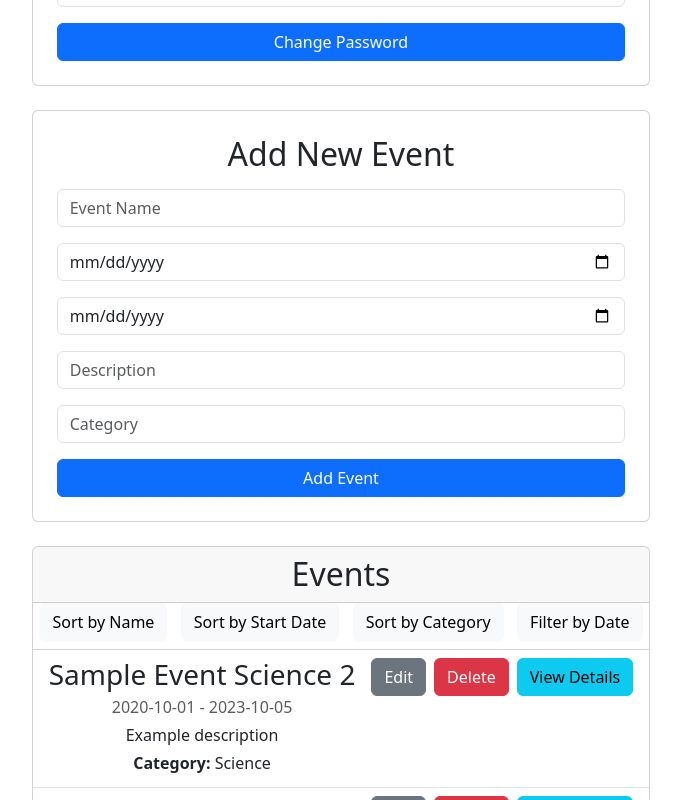
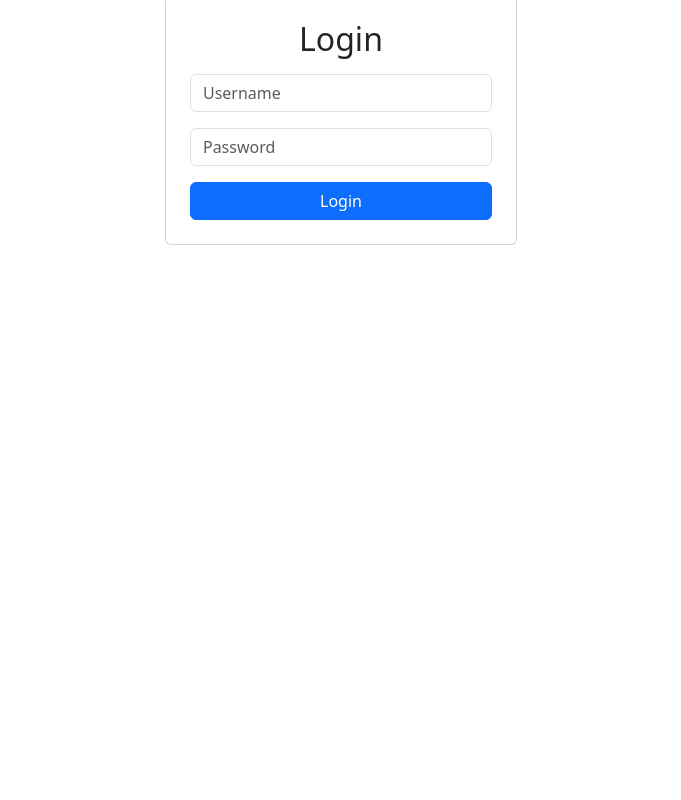
Before and after one commit to INGllOT/zad2.1, a React (Vite) app: page / in a window 1280 px wide. Shown: the part 320-1120 px from the top of the page, without its empty margins (299-980 px from the left). After the commit the page ends 800 px from the top, so only its background shows below. Built offline with nearby package versions, Linux system fonts and the light colour scheme.

Commit message:
final bez separacji logiki

```diff
--- a/package.json
+++ b/package.json
@@ -11,7 +11,8 @@
   "dependencies": {
     "bootstrap": "^5.3.3",
     "react": "^18.2.0",
-    "react-dom": "^18.2.0"
+    "react-dom": "^18.2.0",
+    "vis-timeline": "^7.7.3"
   },
   "devDependencies": {
     "@types/react": "^18.0.27",
--- a/src/App.tsx
+++ b/src/App.tsx
@@ -1,4 +1,6 @@
-import { useState } from "react";
+import React, { useState, useEffect, useRef, useCallback, useMemo } from "react";
+import { Timeline } from "vis-timeline/standalone";
+import "vis-timeline/styles/vis-timeline-graph2d.min.css";
 import "./App.css";
 import "bootstrap/dist/css/bootstrap.min.css";
 
@@ -7,36 +9,99 @@ function App() {
     {
       id: 1,
       name: "Sample Event History",
-      startDate: "2021-10-01",
-      endDate: "2023-10-05",
-      description: "Example description",
+      startDate: "2000-10-01",
+      endDate: "2004-10-05",
+      description: "Super history event !!!!",
       category: "History",
     },
     {
       id: 2,
       name: "Sample Event Sport",
-      startDate: "2023-10-01",
-      endDate: "2023-10-05",
-      description: "Example description",
+      startDate: "2004-10-01",
+      endDate: "2010-10-05",
+      description: "Example description about sport :)))",
       category: "Sport",
     },
     {
       id: 3,
       name: "Sample Event Science",
-      startDate: "2024-10-01",
-      endDate: "2023-10-05",
-      description: "Example description",
+      startDate: "2004-10-01",
+      endDate: "2008-10-05",
+      description: "Example description ---- SCIENCE ;)",
       category: "Science",
     },
     {
       id: 4,
       name: "Sample Event Science 2",
-      startDate: "2020-10-01",
-      endDate: "2023-10-05",
-      description: "Example description",
+      startDate: "2008-01-01",
+      endDate: "2015-10-05",
+      description: "Example description2 ---- SCIENCE ;)",
       category: "Science",
     },
+    {
+      id: 5,
+      name: "Sample Event Sport",
+      startDate: "1995-10-01",
+      endDate: "2000-10-05",
+      description: "Example description about sport :)))",
+      category: "Sport",
+    },
+
   ]);
+
+  const items = useMemo(() => {
+    return events.map((event) => {
+      return {
+        id: event.id,
+        content: `<b>${event.name}</b><br>${event.startDate}/${event.startDate}<br>${event.description}`,
+        start: event.startDate,
+        end: event.endDate,
+        style: `background-color: ${getCategoryColor(event.category)}; color: black; border-radius: 4px; padding: 5px;`,
+      };
+    });
+  }, [events, getCategoryColor]);
+
+
+  const options = useMemo(
+    () => ({
+      width: "100%",
+      height: "400px",
+      stack: true,
+      start: new Date("2010-01-01"),
+      end: new Date("2025-01-01"),
+      showCurrentTime: false, // Disable the current time indicator
+      verticalScroll: true, // Allow vertical scroll if needed
+      zoomable: false, // Disable zooming to avoid displaying dates at different zoom levels
+
+      format: {
+        minorLabels: {
+          // Hide date labels
+          day: "",
+          month: "",
+          year: "",
+        },
+        majorLabels: {
+          // Hide date labels
+          day: "",
+          month: "",
+          year: "",
+        },
+      }
+
+    }),
+    []
+  );
+
+  useEffect(() => {
+    if (timelineRef.current) {
+
+    const timeline = new Timeline(timelineRef.current, items, options);
+
+    return () => timeline.destroy(); // Cleanup on component unmount
+    }
+  }, [items, options]);
+
+  const timelineRef = useRef(null); // Create a reference for the timeline DOM element
 
   const [isLoggedIn, setIsLoggedIn] = useState(false);
   const [username, setUsername] = useState("");
@@ -54,6 +119,19 @@ function App() {
     description: "",
     category: "",
   });
+
+  function getCategoryColor(category : string) {
+    switch (category) {
+      case "History":
+        return "#FFD700"; // Gold for history
+      case "Science":
+        return "#87CEEB"; // Light blue for science
+      case "Sport":
+        return "#98FB98"; // Pale green for sport
+      default:
+        return "#ffffff"; // Default color
+    }
+  }
 
   const [oldEvent, editOldEvent] = useState({
     name: "",
@@ -77,7 +155,6 @@ function App() {
   };
 
     // Date filter state
-
     const [fromDate, setFromDate] = useState("");
     const [toDate, setToDate] = useState("");
     const [showFilterModal, setShowFilterModal] = useState(false);
@@ -113,7 +190,7 @@ function App() {
   };
 
   const handleSaveEvent = () => {
-    if (!newEvent.name || !newEvent.startDate || !newEvent.endDate) {
+    if (!newEvent.name || !newEvent.startDate || !newEvent.endDate ) {
       return;
     }
     setEvents([...events, { ...newEvent, id: events.length + 1 }]);
@@ -126,17 +203,6 @@ function App() {
     });
   };
 
-  // const handleEditEvent = () => {
-  //         setEvents(
-  //       events.map((event) =>
-  //         event.id === editingEventId ? { ...event, ...newEvent } : event
-  //       )
-  //     );
-  //     setEditingEventId(null);
-  //     closeEditEvent();
-  // };
-
-
   const handleEditEvent = () => {
     setEvents(
       events.map((event) =>
@@ -144,7 +210,7 @@ function App() {
       )
     );
     setEditingEventId(null);
-    setShowEditModal(false);
+    closeEditEvent();
     editOldEvent({
       name: "",
       startDate: "",
@@ -153,32 +219,6 @@ function App() {
       category: "",
     });
   };
-
-
-
-
-  // const handleSaveEvent = () => {
-  //   if (!newEvent.name || !newEvent.startDate || !newEvent.endDate) {
-  //     return;
-  //   }
-  //   if (editingEventId) {
-  //     setEvents(
-  //       events.map((event) =>
-  //         event.id === editingEventId ? { ...event, ...newEvent } : event
-  //       )
-  //     );
-  //     setEditingEventId(null);
-  //   } else {
-  //     setEvents([...events, { ...newEvent, id: events.length + 1 }]);
-  //   }
-  //   setNewEvent({
-  //     name: "",
-  //     startDate: "",
-  //     endDate: "",
-  //     description: "",
-  //     category: "",
-  //   });
-  // };
 
   const toggleSortOrder = (criterion) => {
     if (sortCriterion === criterion) {
@@ -206,25 +246,26 @@ const filteredAndSortedEvents = [...filteredEvents].sort((a, b) => {
   return sortOrder === "asc" ? (aValue > bValue ? 1 : -1) : (aValue < bValue ? 1 : -1);
 });
 
+  // const sortedEvents = [...events].sort((a, b) => {
+  //   let aValue = a[sortCriterion];
+  //   let bValue = b[sortCriterion];
 
-  const sortedEvents = [...events].sort((a, b) => {
-    let aValue = a[sortCriterion];
-    let bValue = b[sortCriterion];
+  //   if (sortCriterion === "startDate" || sortCriterion === "endDate") {
+  //     aValue = new Date(aValue).getTime();
+  //     bValue = new Date(bValue).getTime();
+  //   } else {
+  //     aValue = aValue.toString().toLowerCase();
+  //     bValue = bValue.toString().toLowerCase();mjuyt
+  //   }
 
-    if (sortCriterion === "startDate" || sortCriterion === "endDate") {
-      aValue = new Date(aValue).getTime();
-      bValue = new Date(bValue).getTime();
-    } else {
-      aValue = aValue.toString().toLowerCase();
-      bValue = bValue.toString().toLowerCase();
-    }
+  //   if (sortOrder === "asc") {
+  //     return aValue > bValue ? 1 : -1;
+  //   } else {
+  //     return aValue < bValue ? 1 : -1;
+  //   }
+  // });
 
-    if (sortOrder === "asc") {
-      return aValue > bValue ? 1 : -1;
-    } else {
-      return aValue < bValue ? 1 : -1;
-    }
-  });
+
 
   const printEvents = () => {
     const printWindow = window.open("", "_blank");
@@ -261,12 +302,9 @@ const filteredAndSortedEvents = [...filteredEvents].sort((a, b) => {
     printWindow.print();
   };
 
-
-
   const [editingEventId, setEditingEventId] = useState(null);
   const [selectedEvent, setSelectedEvent] = useState(null);
   const [showEditModal, setShowEditModal] = useState(null);
-
 
 
   const editEvent = (event) => {
@@ -296,9 +334,7 @@ const filteredAndSortedEvents = [...filteredEvents].sort((a, b) => {
     <div className="container my-5">
       <h1 className="text-center mb-4">Event Timeline</h1>
 
-
-
-      {isLoggedIn ? (
+      {!isLoggedIn ? (
         <div className="card p-4 mb-4">
           <h2 className="mb-3">Login</h2>
           <input
@@ -333,17 +369,27 @@ const filteredAndSortedEvents = [...filteredEvents].sort((a, b) => {
             <button onClick={handleChangePassword} className="btn btn-primary">Change Password</button>
           </div>
 
-
-
           <div className="card p-4 mb-4">
-            <h2 className="mb-3">{editingEventId ? "Edit Event" : "Add New Event"}</h2>
+            <h2 className="mb-3">Add New Event</h2>
+            <div className="form-row">
             <input type="text" className="form-control mb-3" placeholder="Event Name" value={newEvent.name} onChange={(e) => setNewEvent({ ...newEvent, name: e.target.value })} />
             <input type="date" className="form-control mb-3" placeholder="Start Date" value={newEvent.startDate} onChange={(e) => setNewEvent({ ...newEvent, startDate: e.target.value })} />
             <input type="date" className="form-control mb-3" placeholder="End Date" value={newEvent.endDate} onChange={(e) => setNewEvent({ ...newEvent, endDate: e.target.value })} />
             <input type="text" className="form-control mb-3" placeholder="Description" value={newEvent.description} onChange={(e) => setNewEvent({ ...newEvent, description: e.target.value })} />
-            <input type="text" className="form-control mb-3" placeholder="Category" value={newEvent.category} onChange={(e) => setNewEvent({ ...newEvent, category: e.target.value })} />
-            <button onClick={handleSaveEvent} className="btn btn-primary">{editingEventId ? "Update Event" : "Add Event"}</button>
+            <select className="form-control mb-3" value={newEvent.category} onChange={(e) => setNewEvent({ ...newEvent, category: e.target.value })}>
+                <option value="" disabled>Select category</option>
+                <option value="history">History</option>
+                <option value="science">Science</option>
+                <option value="sport">Sport</option>
+            </select>
+            <button onClick={handleSaveEvent} className="btn btn-primary">Add Event</button>
+            </div>
           </div>
+
+    <div className="container my-5">
+      <h1 className="text-center mb-4">Event Timeline</h1>
+      <div ref={timelineRef} />
+    </div>
 
           <div className="card">
             <h2 className="card-header">Events</h2>
@@ -355,7 +401,7 @@ const filteredAndSortedEvents = [...filteredEvents].sort((a, b) => {
             </div>
             <ul className="list-group list-group-flush">
               {filteredAndSortedEvents.map((event) => (
-                <li key={event.id} className="list-group-item d-flex align-items-start">
+                <li key={event.id} className="list-group-item d-flex align-items-start" style={{ backgroundColor: getCategoryColor(event.category) }}>
                   <div className="flex-grow-1">
                     <h3 className="mb-1">{event.name}</h3>
                     <p className="mb-1 text-muted">{event.startDate} - {event.endDate}</p>
@@ -369,7 +415,6 @@ const filteredAndSortedEvents = [...filteredEvents].sort((a, b) => {
               ))}
             </ul>
           </div>
-
 
           {showFilterModal && (
         <div className="modal" style={{ display: "block", backgroundColor: "rgba(0,0,0,0.5)" }}>
@@ -422,10 +467,13 @@ const filteredAndSortedEvents = [...filteredEvents].sort((a, b) => {
             <input type="date" className="form-control mb-3" placeholder="Start Date" value={showEditModal.startDate} onChange={(e) => editEvent({ ...oldEvent, startDate: e.target.value })} />
             <input type="date" className="form-control mb-3" placeholder="End Date" value={showEditModal.endDate} onChange={(e) => editEvent({ ...oldEvent, endDate: e.target.value })} />
             <input type="text" className="form-control mb-3" placeholder="Description" value={showEditModal.description} onChange={(e) => editEvent({ ...oldEvent, description: e.target.value })} />
-            <input type="text" className="form-control mb-3" placeholder="Category" value={showEditModal.category} onChange={(e) => editEvent({ ...oldEvent, category: e.target.value })} />
+            <select className="form-control mb-3" value={showEditModal.category} onChange={(e) => editEvent({ ...oldEvent, category: e.target.value })}>
+                <option value="History">History</option>
+                <option value="Science">Science</option>
+                <option value="Sport">Sport</option>
+            </select>
             <button onClick={handleEditEvent} className="btn btn-primary">Update Event</button>
           </div>
-
                   <div className="modal-footer">
                     <button type="button" className="btn btn-secondary" onClick={closeEditEvent}>Close</button>
                   </div>
@@ -434,7 +482,6 @@ const filteredAndSortedEvents = [...filteredEvents].sort((a, b) => {
             </div>
 
           )}
-
 
           {selectedEvent && (
             <div className="modal" style={{ display: "block", backgroundColor: "rgba(0,0,0,0.5)" }}>
```
Also changed, not shown: src/App.css (+10 -0 lines), src/logic/useAuth.js (added, +21 -0 lines), 1 other file (tests, documents, lock files or other folders).
